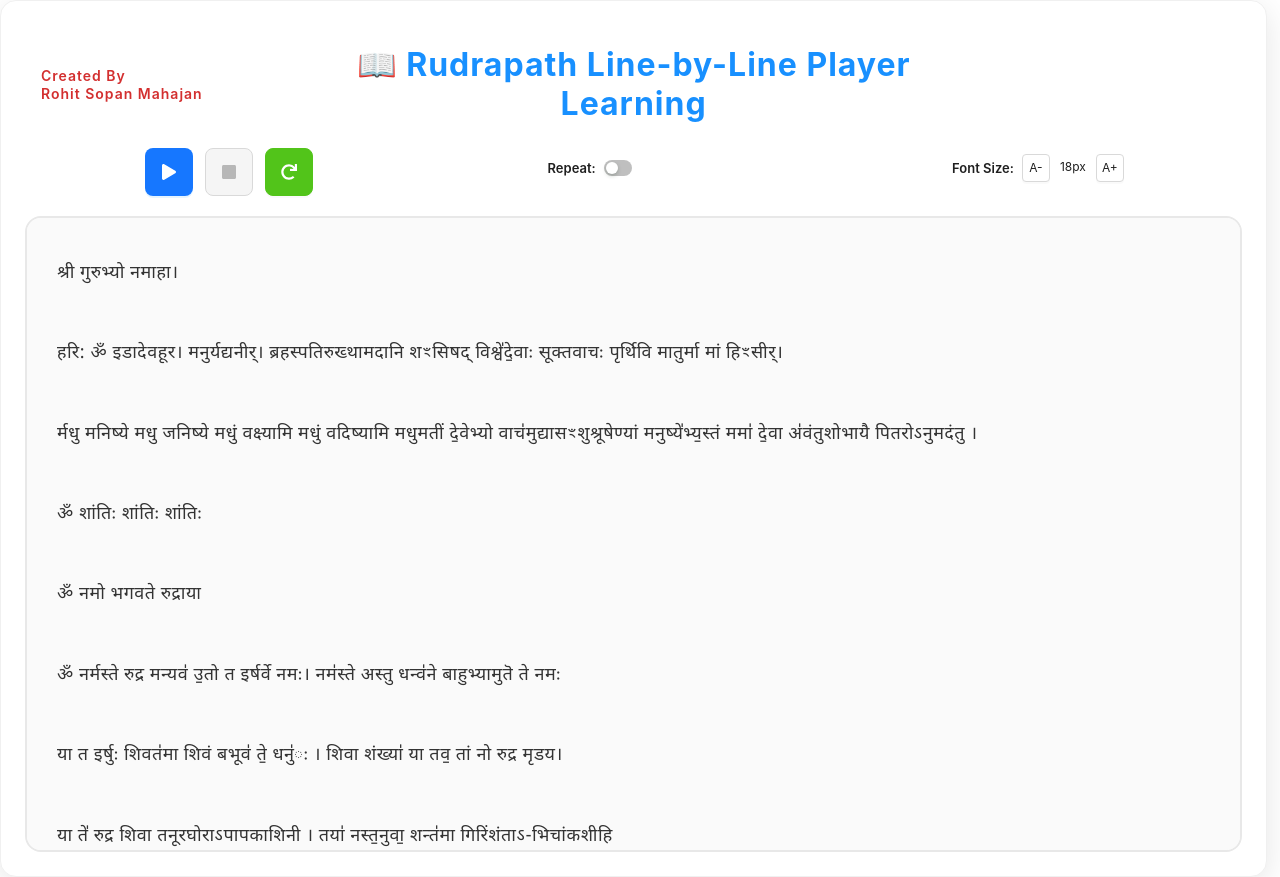
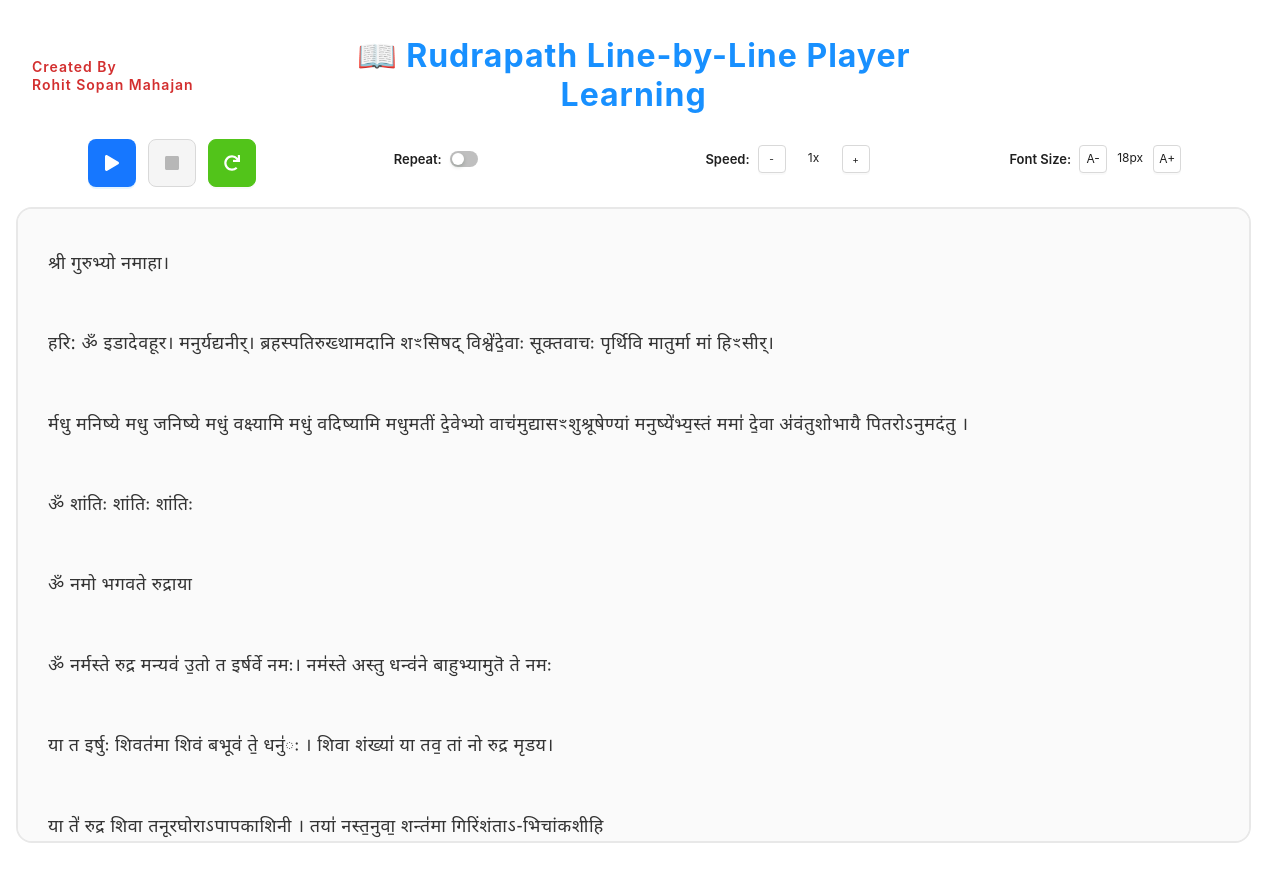
Before and after one commit to RohitM-IN/LearnSloka, a React (Vite) app: page / in a window 1280 px wide. Built offline with nearby package versions, Linux system fonts and the light colour scheme; the HTML template or start-up script is replaced by a standard one.

Commit message:
added speed controller

```diff
--- a/src/components/Player.tsx
+++ b/src/components/Player.tsx
@@ -22,6 +22,7 @@ export const Player: React.FC = () => {
   const [hasSavedPosition, setHasSavedPosition] = useState<boolean>(false);
   const [hasShownFirstTimePrompt, setHasShownFirstTimePrompt] = useState<boolean>(false);
   const [fontSize, setFontSize] = useState<number>(18);
+  const [playbackSpeed, setPlaybackSpeed] = useState<number>(1);
   const audioRef = useRef<HTMLAudioElement | null>(null);
   const intervalRef = useRef<number | null>(null);
   const scrollContainerRef = useRef<HTMLDivElement | null>(null);
@@ -41,6 +42,12 @@ export const Player: React.FC = () => {
     const savedFontSize = localStorage.getItem('rudraPlayer_fontSize');
     if (savedFontSize) {
       setFontSize(parseInt(savedFontSize));
+    }
+
+    // Load saved playback speed
+    const savedSpeed = localStorage.getItem('rudraPlayer_playbackSpeed');
+    if (savedSpeed) {
+      setPlaybackSpeed(parseFloat(savedSpeed));
     }
   }, []);
 
@@ -63,6 +70,14 @@ export const Player: React.FC = () => {
   const handleFontSizeChange = (newSize: number) => {
     setFontSize(newSize);
     localStorage.setItem('rudraPlayer_fontSize', newSize.toString());
+  };
+
+  const handleSpeedChange = (newSpeed: number) => {
+    setPlaybackSpeed(newSpeed);
+    localStorage.setItem('rudraPlayer_playbackSpeed', newSpeed.toString());
+    if (audioRef.current) {
+      audioRef.current.playbackRate = newSpeed;
+    }
   };
 
   const handlePlay = (startIndex: number = 0) => {
@@ -196,6 +211,7 @@ export const Player: React.FC = () => {
 
       if (audioRef.current) {
         audioRef.current.currentTime = start;
+        audioRef.current.playbackRate = playbackSpeed;
         audioRef.current.play();
       }
 
@@ -213,6 +229,7 @@ export const Player: React.FC = () => {
               setCurrentRepeat(currentRepeat + 1);
               if (audioRef.current) {
                 audioRef.current.currentTime = start;
+                audioRef.current.playbackRate = playbackSpeed;
                 audioRef.current.play();
               }
             } else if (currentIndex + 1 < segments.length) {
@@ -287,18 +304,6 @@ export const Player: React.FC = () => {
         >
           <div style={{ display: 'flex', alignItems: 'center', justifyContent: 'space-between' }}>
             <div style={{ display: 'flex', alignItems: 'center', flex: 1 }}>
-              {isActive && (
-                <div style={{ marginRight: '12px' }}>
-                  <Progress
-                    type="circle"
-                    percent={getCurrentSegmentProgress()}
-                    size={30}
-                    strokeColor="#1890ff"
-                    format={() => null}
-                    strokeWidth={3}
-                  />
-                </div>
-              )}
               <div style={{ flex: 1 }}>
                 <Text
                   strong={isActive || isSavedPosition}
@@ -314,13 +319,6 @@ export const Player: React.FC = () => {
                   {isActive ? "" : isCompleted ? "" : isSavedPosition ? "💾 " : ""}
                   {segment.text}
                 </Text>
-                {isActive && enableRepeat && repeatCount > 1 && (
-                  <div style={{ marginTop: '8px' }}>
-                    <Text type="secondary" style={{ fontSize: '14px', fontWeight: 500 }}>
-                      Repeat {currentRepeat + 1}/{repeatCount}
-                    </Text>
-                  </div>
-                )}
               </div>
             </div>
           </div>
@@ -332,15 +330,14 @@ export const Player: React.FC = () => {
   return (
     <div style={{
       width: '99vw',
+      padding: '16px',
       boxSizing: 'border-box',
       backgroundColor: '#ffffff'
     }}
     className="main-container"
     >
-      <Card style={{
+      <div style={{
         height: '100%',
-        borderRadius: '16px',
-        boxShadow: '0 8px 32px rgba(0, 0, 0, 0.1)',
         display: 'flex',
         flexDirection: 'column',
         backgroundColor: '#ffffff'
@@ -546,7 +543,7 @@ export const Player: React.FC = () => {
         </div>
 
         <Row gutter={[12, 12]} style={{ marginBottom: 20, padding: '0 8px' }}>
-          <Col xs={24} sm={24} md={8}>
+          <Col xs={24} sm={12} md={6}>
             <div style={{
               display: 'flex',
               alignItems: 'center',
@@ -603,7 +600,7 @@ export const Player: React.FC = () => {
             </div>
           </Col>
 
-          <Col xs={24} sm={24} md={8}>
+          <Col xs={24} sm={12} md={6}>
             <div style={{
               display: 'flex',
               alignItems: 'center',
@@ -639,7 +636,55 @@ export const Player: React.FC = () => {
             </div>
           </Col>
 
-          <Col xs={24} sm={24} md={8}>
+          <Col xs={24} sm={12} md={6}>
+            <div style={{
+              display: 'flex',
+              alignItems: 'center',
+              justifyContent: 'center',
+              gap: '8px',
+              flexWrap: 'wrap',
+              minHeight: '40px'
+            }}>
+              <Text strong style={{ fontSize: '13px', whiteSpace: 'nowrap' }}>Speed:</Text>
+              <Button
+                size="small"
+                onClick={() => handleSpeedChange(Math.max(0.25, Math.round((playbackSpeed - 0.25) * 100) / 100))}
+                disabled={playbackSpeed <= 0.25}
+                style={{
+                  height: '28px',
+                  width: '28px',
+                  borderRadius: '4px',
+                  display: 'flex',
+                  alignItems: 'center',
+                  justifyContent: 'center',
+                  fontSize: '10px'
+                }}
+              >
+                -
+              </Button>
+              <Text style={{ fontSize: '12px', minWidth: '40px', textAlign: 'center' }}>
+                {playbackSpeed}x
+              </Text>
+              <Button
+                size="small"
+                onClick={() => handleSpeedChange(Math.min(2, Math.round((playbackSpeed + 0.25) * 100) / 100))}
+                disabled={playbackSpeed >= 2}
+                style={{
+                  height: '28px',
+                  width: '28px',
+                  borderRadius: '4px',
+                  display: 'flex',
+                  alignItems: 'center',
+                  justifyContent: 'center',
+                  fontSize: '10px'
+                }}
+              >
+                +
+              </Button>
+            </div>
+          </Col>
+
+          <Col xs={24} sm={12} md={6}>
             <div style={{
               display: 'flex',
               alignItems: 'center',
@@ -709,6 +754,7 @@ export const Player: React.FC = () => {
             style={{ margin: 0 }}
           />
         </div>
+      </div>
 
       <audio
         ref={audioRef}
@@ -729,7 +775,6 @@ export const Player: React.FC = () => {
       >
         <p>We found your last played position. Would you like to continue from where you left off or start fresh?</p>
       </Modal>
-      </Card>
     </div>
   );
 };
```
Lines whose indentation alone changed are shown as unchanged.
